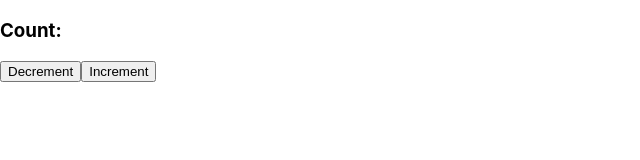
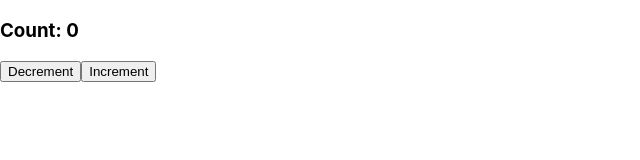
Before and after one commit to bradcochi/react-hooks, a React (Create React App) app: page /useeffect in a window 1280 px wide. Shown: the top 160 px of the page, without its empty margins (0-640 px from the left). Built offline with nearby package versions, Linux system fonts and the light colour scheme.

Commit message:
added decrement/increment functionality

```diff
--- a/src/UseEffect.jsx
+++ b/src/UseEffect.jsx
@@ -1,13 +1,13 @@
 import { useState, useEffect } from "react";
 
 function UseEffect() {
-  const [count, setCount] = useState();
+  const [count, setCount] = useState(0);
 
   return (
     <div>
       <h3>Count: {count}</h3>
-      <button>Decrement</button>
-      <button>Increment</button>
+      <button onClick={() => setCount(count - 1)}>Decrement</button>
+      <button onClick={() => setCount(count + 1)}>Increment</button>
     </div>
   );
 }
```
